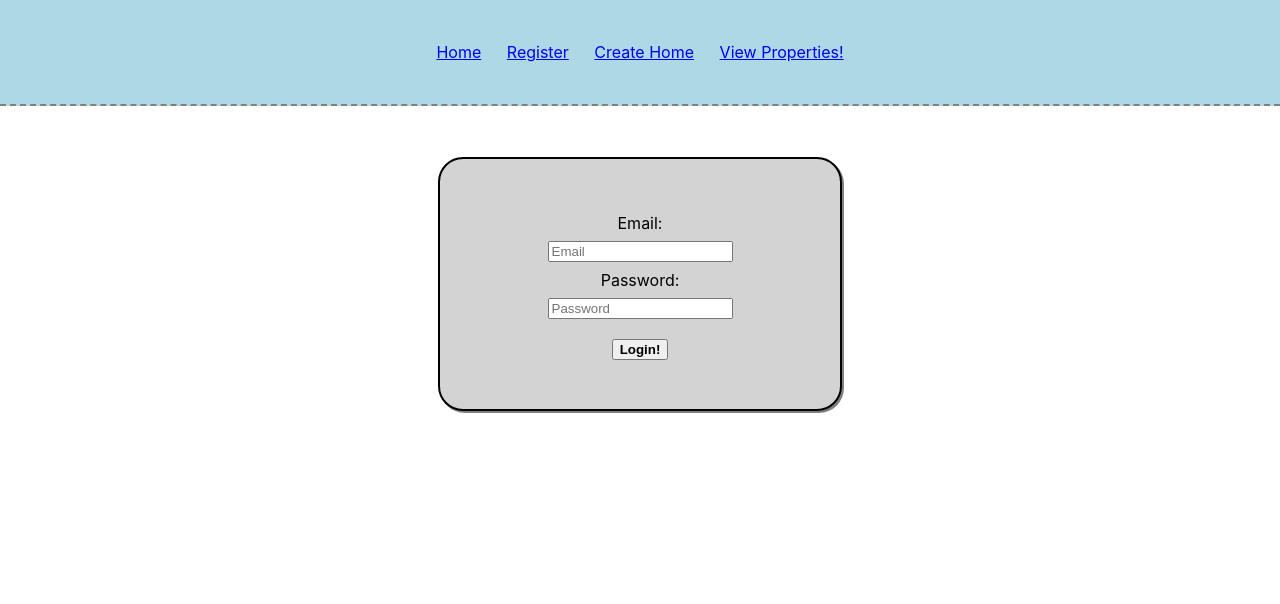
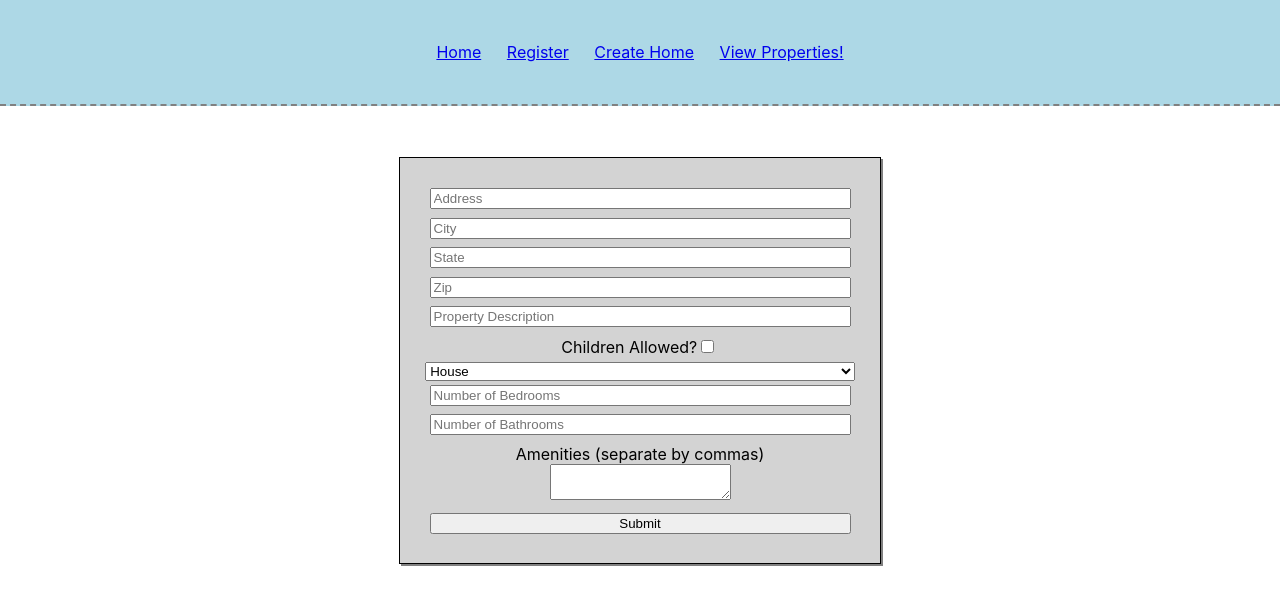
Before and after one commit to BWBC-AirBnBOptimalPrice/AirBnB-fe, a React (Create React App) app: page /createhome in a window 1280 px wide. Before the commit this address led to /. Shown: the top 604 px of the page. Built offline with nearby package versions, Linux system fonts and the light colour scheme.

Commit message:
fixed readMe

```diff
--- a/public/index.html
+++ b/public/index.html
@@ -24,7 +24,7 @@
       work correctly both with client-side routing and a non-root public URL.
       Learn how to configure a non-root public URL by running `npm run build`.
     -->
-    <title>React App</title>
+    <title>AirBnb optimal price</title>
   </head>
   <body>
     <noscript>You need to enable JavaScript to run this app.</noscript>
--- a/src/App.css
+++ b/src/App.css
@@ -63,7 +63,7 @@ button{
 }
 
 
-.propertyCreate{
+.propertyCreate, .homecv{
   padding: 2%;
   margin:4% ;
 
--- a/src/App.js
+++ b/src/App.js
@@ -17,8 +17,8 @@ function App() {
       <div className='App'>
         <Header />
         <Switch>
-          <PrivateRoute exact path='/createhome' component={CreateProperty} />
-          <PrivateRoute exact path='/viewproperties' component={PropertyView} />
+          <Route exact path='/createhome' component={CreateProperty} />
+          <Route exact path='/viewproperties' component={PropertyView} />
           <Route exact path='/register' component={Register} />
           <Route exact path='/' render={(props) => <Login {...props} userId={props.userId}/>} />
         </Switch>
--- a/src/components/CreateProperty.js
+++ b/src/components/CreateProperty.js
@@ -14,7 +14,7 @@ const CreateProperty = (props) => {
 
 
     return (
-        <form onSubmit={handleSubmit(onSubmit)}>
+        <form onSubmit={handleSubmit(onSubmit)} className = "homecv">
         <input type="text" placeholder="Address" name="address" ref={register({required: true})} />
         <input type="text" placeholder="City" name="city" ref={register({required: true})} />
         <input type="text" placeholder="State" name="state" ref={register({required: true, min: 2})} />
--- a/src/components/propertyView.js
+++ b/src/components/propertyView.js
@@ -36,7 +36,7 @@ function PropertyView(props) {
   return (
     <div>
     {(!props.properties.length ? <div><p>No Properties Found</p></div> : props.properties.map(home => (
-    <Card className={classes.root}>
+    <Card className={classes.root} className = "homecv">
       <CardContent>
         <Typography className={classes.title} color="textSecondary" gutterBottom>
         {home.description}
```
Also changed, not shown: 1 other file (tests, documents, lock files or other folders).
